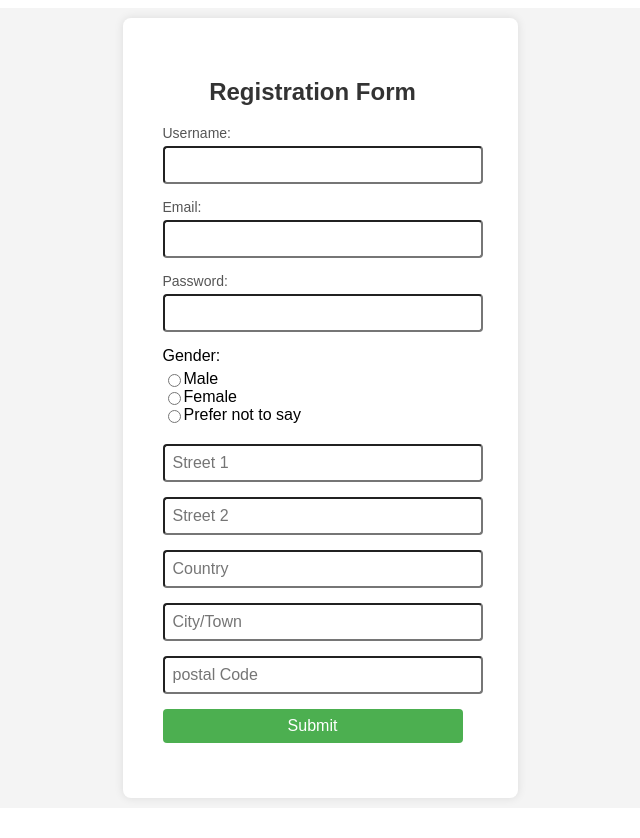
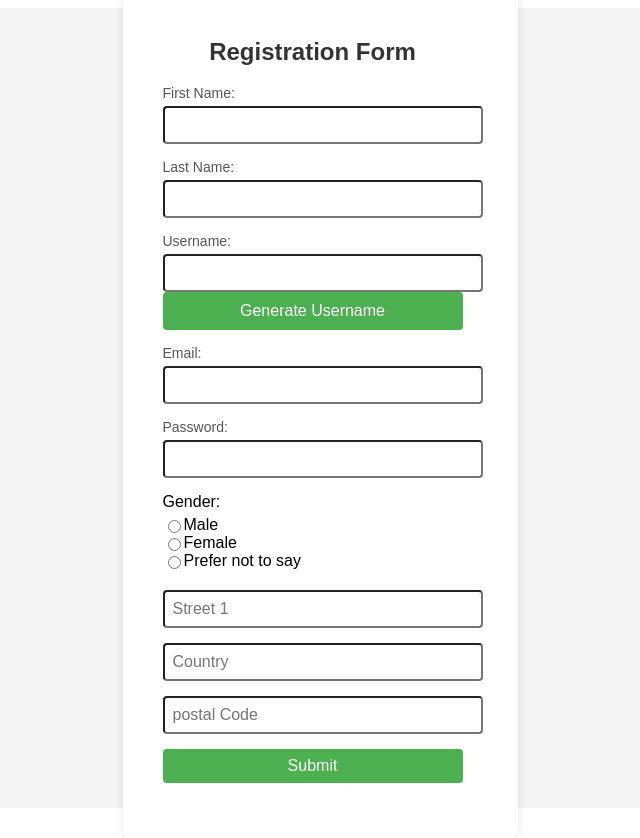
Before and after one commit to lukagobechia/template-driven-forms, an Angular app: page / in a window 1280 px wide. Shown: the whole page, without its empty margins (320-960 px from the left). Before the commit the page ends 816 px from the top, so only its background shows below. Built offline with nearby package versions, Linux system fonts and the light colour scheme.

Commit message:
setValue()

```diff
--- a/src/app/app.component.html
+++ b/src/app/app.component.html
@@ -5,10 +5,25 @@
 
       <form class="form" (ngSubmit)="onFormSubmit()" #registrationForm="ngForm">
         <div class="form-group">
+          <label for="firstName">First Name:</label>
+          <input type="text" name="firstName" [(ngModel)]="firstName" #firstNameVal="ngModel" required>
+          <small *ngIf="firstNameVal.invalid && firstNameVal.touched">*FirstName is required</small>
+          <small class="black" *ngIf="firstName">You Entered: {{firstName}}</small>
+        </div>
+
+        <div class="form-group">
+          <label for="lastName">Last Name:</label>
+          <input type="text" name="lastName" [(ngModel)]="lastName" #lastNameVal="ngModel" required>
+          <small *ngIf="lastNameVal.invalid && lastNameVal.touched">*Last Name is required</small>
+          <small class="black" *ngIf="lastName">You Entered: {{lastName}}</small>
+        </div>
+
+        <div class="form-group">
           <label for="username">Username:</label>
           <input type="text" name="username" [(ngModel)]="username" #usernameVal="ngModel" required>
           <small *ngIf="usernameVal.invalid && usernameVal.touched">*Username is required</small>
           <small class="black" *ngIf="username">You Entered: {{username}}</small>
+          <button class="submit" (click)="generateUsername()">Generate Username</button>
         </div>
 
         <div class="form-group">
@@ -45,15 +60,8 @@
             <input type="text" name="street1" placeholder="Street 1" ngModel required>
           </div>
 
-          <div class="form-group">
-            <input type="text" name="street2" placeholder="Street 2" ngModel>
-          </div>
           <div class="form-group ">
             <input type="text" name="country" placeholder="Country" ngModel required>
-          </div>
-
-          <div class="form-group">
-            <input type="city" name="city" placeholder="City/Town" ngModel required>
           </div>
 
           <div class="form-group">
--- a/src/app/app.component.ts
+++ b/src/app/app.component.ts
@@ -11,9 +11,11 @@ export class AppComponent {
   username = '';
   email = '';
   password = '';
+  firstName = '';
+  lastName = '';
 
   @ViewChild('registrationForm') form: NgForm;
-  onFormSubmit(){
+  onFormSubmit() {
     console.log(this.form);
     console.log(this.form.controls['username'].value);
     console.log(this.form.value.email);
@@ -21,8 +23,42 @@ export class AppComponent {
   }
 
   Genders = [
-    {gender: "Male", display: "Male"},
-    {gender: "Femalee", display: "Female"},
-    {gender: "other", display: "Prefer not to say"}
+    { gender: "Male", display: "Male" },
+    { gender: "Femalee", display: "Female" },
+    { gender: "other", display: "Prefer not to say" }
   ];
+
+
+  generateUsername() {
+    let genUsername = '';
+
+    if (this.firstName.length >= 3)
+      genUsername += this.firstName.slice(0, 3);
+    else genUsername += this.firstName;
+
+
+    if (this.lastName.length >= 3)
+      genUsername += this.lastName.slice(0, 3);
+    else genUsername += this.lastName;
+
+    console.log(genUsername);
+
+    this.form.setValue(
+      {
+        firstName: this.form.value.firstName,
+        lastName: this.form.value.lastName,
+        address: {
+          country: this.form.value.address.country,
+          postalCode: this.form.value.address.postalCode,
+          street1: this.form.value.address.street1
+        },
+        email: this.form.value.email,
+        gender: this.form.value.gender,
+        password: this.form.value.password,
+        username: genUsername
+      }
+    );
+  }
+
+
 }
```
